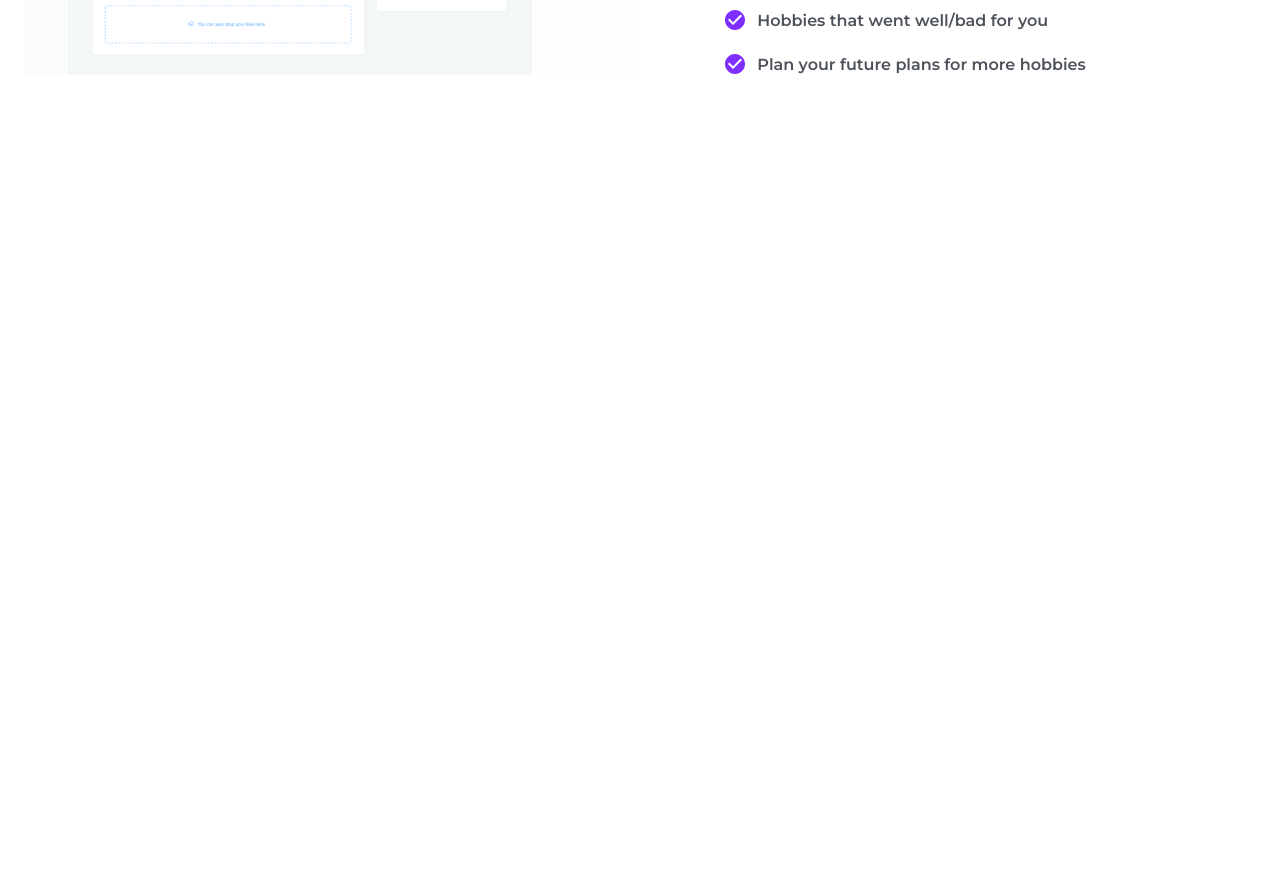
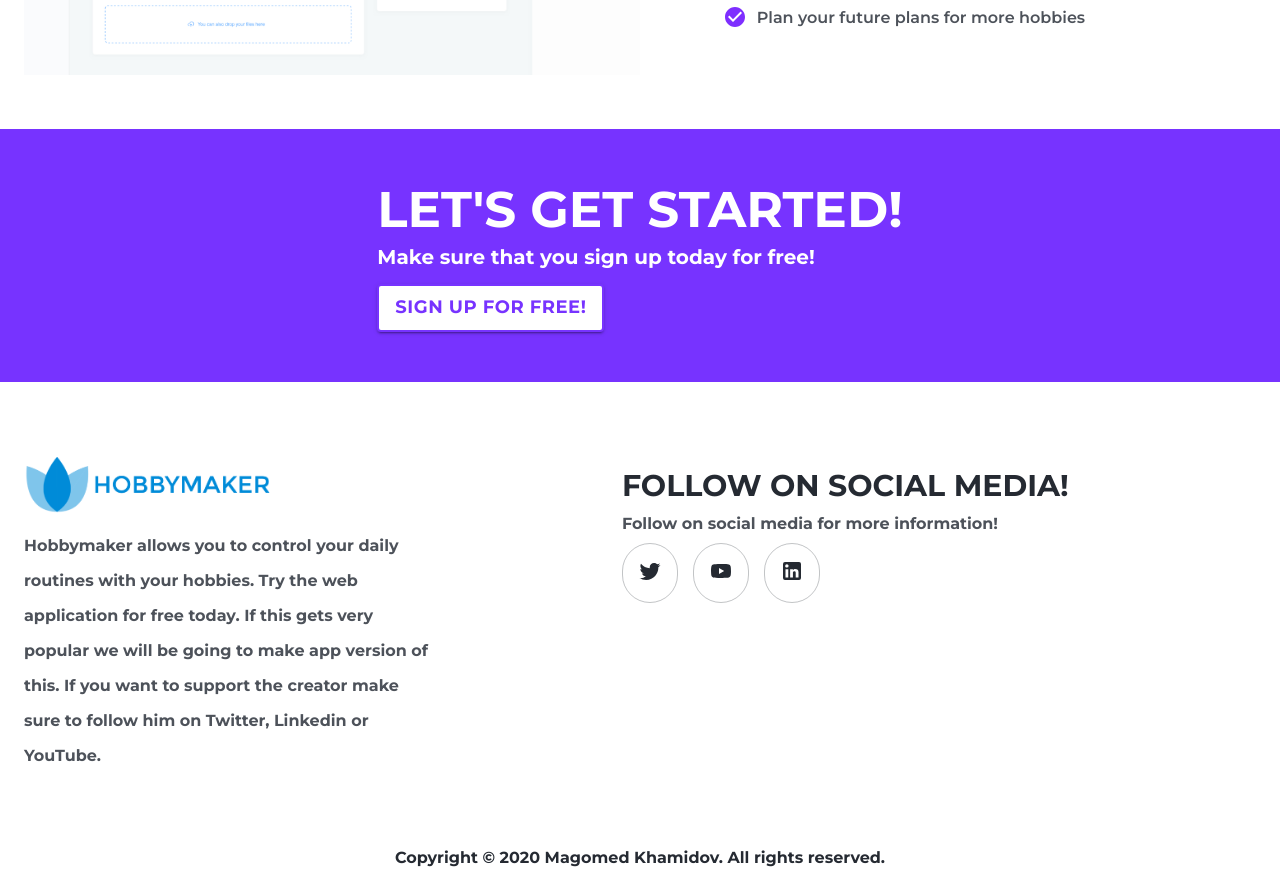
Before and after one commit to KosmosKey/HobbyMaker, a React (Create React App) app in the folder client/: page / in a window 1280 px wide. Shown: the part 1944-2836 px from the top of the page. Before the commit the page ends 2023 px from the top, so only its background shows below. Built offline with nearby package versions, Linux system fonts and the light colour scheme.

Commit message:
Finished with Home section. Moving to redux

```diff
--- a/client/package.json
+++ b/client/package.json
@@ -13,7 +13,10 @@
     "react": "^16.13.1",
     "react-bootstrap": "^1.3.0",
     "react-dom": "^16.13.1",
-    "react-scripts": "3.4.1"
+    "react-redux": "^7.2.1",
+    "react-scripts": "3.4.1",
+    "redux": "^4.0.5",
+    "redux-thunk": "^2.3.0"
   },
   "scripts": {
     "start": "react-scripts start",
--- a/client/src/components/Home/Home.js
+++ b/client/src/components/Home/Home.js
@@ -5,8 +5,11 @@ import firstSvg from "../../Logo/svg1.png";
 import secondSvg from "../../Logo/svg2.png";
 import Event from "../../Logo/Event1.png";
 import thirdSvg from "../../Logo/svg3.png";
-import BookmarkIcon from "@material-ui/icons/Bookmark";
+import iPhoneTwo from "../../Logo/iPhoneTwo.png";
+import LogoBlue from "../../Logo/LogoBlue.png";
 import CheckCircleIcon from "@material-ui/icons/CheckCircle";
+import YouTubeIcon from "@material-ui/icons/YouTube";
+import LinkedInIcon from "@material-ui/icons/LinkedIn";
 import TwitterIcon from "@material-ui/icons/Twitter";
 import { Grid, Container, Button } from "@material-ui/core";
 import "./Home.scss";
@@ -132,14 +135,7 @@ function Home() {
       <div className="Home__SetContactGoal">
         <Container>
           <Grid container justify="center">
-            <Grid
-              item
-              direction="row"
-              justify="center"
-              alignItems="center"
-              lg={6}
-              sm={6}
-            >
+            <Grid item lg={6} sm={6}>
               <div className="Home__SetGoalsForHobi">
                 <h1 className="Home__TitleSet">
                   Set your self future goals with
@@ -166,7 +162,7 @@ function Home() {
                 </Button>
               </div>
             </Grid>
-            <Grid item direction="row" alignItems="center" lg={6} sm={6}>
+            <Grid item lg={6} sm={6}>
               <img
                 src={Event}
                 alt="Image_column"
@@ -178,7 +174,7 @@ function Home() {
       </div>
       <section className="Home__SectionBenefits">
         <Container>
-          <Grid container justify="center" alignItems="center">
+          <Grid container justify="center">
             <Grid item lg={6} md={6} sm={6}>
               <img
                 src={Event}
@@ -198,7 +194,7 @@ function Home() {
               className="Home__gridSystemFourth"
             >
               <div className="Home__SetYourSelfGoal">
-                <h1>Explore tha hobbymaker app</h1>
+                <h1>Explore the hobbymaker app</h1>
                 <div className="Home__ListOfGroup">
                   <p className="Home__QuoteParagraph">
                     "People with great passion can make the impossible happen".
@@ -210,10 +206,7 @@ function Home() {
                       <CheckCircleIcon className="Home__icons" />
                       The web app is free to use
                     </li>
-                    <li className="Home__UnlistItems">
-                      <CheckCircleIcon className="Home__icons" />
-                      Your hobbies and interests
-                    </li>
+
                     <li className="Home__UnlistItems">
                       <CheckCircleIcon className="Home__icons" />
                       Having a plan for your hobbies
@@ -235,6 +228,71 @@ function Home() {
           </Grid>
         </Container>
       </section>
+
+      <section className="Home__GetStartedToday">
+        <Container>
+          <Grid container spacing={0} justify="center" alignItems="center">
+            <Grid item container lg={8} md={8} sm={12} xs={12} justify="center">
+              <div className="Home__LETSGET">
+                <h1>LET'S GET STARTED!</h1>
+                <p>Make sure that you sign up today for free!</p>
+                <Button variant="contained" color="primary">
+                  Sign up for free!
+                </Button>
+              </div>
+            </Grid>
+            <Grid item className="Home__DeleteGrid" lg={4} md={4}>
+              <img
+                src={iPhoneTwo}
+                alt="iPhoneTwo"
+                className="Home__GetStartediPhone"
+              />
+            </Grid>
+          </Grid>
+        </Container>
+      </section>
+      <footer className="Home__Footer">
+        <Container>
+          <Grid container justify="center">
+            <Grid item lg={4} md={6}>
+              <div className="Home__FooterLogoInfo">
+                <img
+                  src={LogoBlue}
+                  className="Home__FooterLogo"
+                  alt="logo_blue"
+                />
+                <p>
+                  Hobbymaker allows you to control your daily routines with your
+                  hobbies. Try the web application for free today. If this gets
+                  very popular we will be going to make app version of this. If
+                  you want to support the creator make sure to follow him on
+                  Twitter, Linkedin or YouTube.
+                </p>
+              </div>
+            </Grid>
+            <Grid item container justify="center" lg={8}>
+              <div className="Home__SocialSection">
+                <h1>FOLLOW ON SOCIAL MEDIA!</h1>
+                <p>Follow on social media for more information!</p>
+                <div className="Home__FooterSocialMedias">
+                  <div className="Home__SocialIcons">
+                    <TwitterIcon />
+                  </div>
+                  <div className="Home__SocialIcons">
+                    <YouTubeIcon />
+                  </div>
+                  <div className="Home__SocialIcons">
+                    <LinkedInIcon />
+                  </div>
+                </div>
+              </div>
+            </Grid>
+          </Grid>
+          <p className="Home__CopyrightText">
+            Copyright © 2020 Magomed Khamidov. All rights reserved.
+          </p>
+        </Container>
+      </footer>
     </div>
   );
 }
--- a/client/src/components/Home/Home.scss
+++ b/client/src/components/Home/Home.scss
@@ -140,6 +140,7 @@
   .Home__SetGoalsForHobi {
     max-width: 550px;
 
+
     h1 {
       margin-bottom: 15px;
       color: #252A32;
@@ -222,6 +223,8 @@
 
 
   .Home__ListOfGroup {
+    margin-bottom: 40px;
+
     .Home__UnlistItems {
       display: flex;
       font-weight: 600;
@@ -276,8 +279,143 @@
         height: auto;
       }
     }
+  }
+}
+
+.Home__GetStartedToday {
+  max-width: 100%;
+  margin-top: 50px !important;
+  background: #7733FF;
+
+  h1 {
+    font-size: 70px;
+    color: white;
+
+  }
+
+  p {
+    color: white;
+    font-weight: 700;
+    font-size: 20px;
+    margin-top: 5px;
+  }
+
+  Button {
+    font-size: 18px;
+    font-weight: 700;
+    background: white;
+    margin-top: 15px;
+    color: #7733FF;
+    transition: 350ms ease;
+    border: 2px solid #7733FF;
+
+  }
+
+  Button:hover {
+    background: #7E2EFF;
+    color: white;
+    border: 2px solid white;
+  }
+
+  .Home__GetStartediPhone {
+    padding-top: 40px;
+    padding-bottom: 40px;
+    max-width: 100%;
+    height: auto;
+  }
+}
+
+.Home__Footer {
+  margin-top: 75px;
+
+  .Home__CopyrightText {
+    margin-top: 75px;
+    margin-bottom: 25px;
+    text-align: center;
+    color: #252A32;
+    font-weight: 700;
+    font-size: px;
+  }
+
+  .Home__FooterLogo {
+    margin-bottom: 10px;
+  }
+
+  .Home__FooterLogoInfo {
+
+    p {
+      font-weight: 700;
+      color: #4d525a;
+      line-height: 35px;
+    }
+  }
+
+  .Home__SocialSection {
+    margin-top: 10px;
+
+    p {
+      margin-top: 10px;
+      margin-bottom: 10px;
+      font-weight: 700;
+      color: #4d525a;
+    }
+
+    h1 {
+      color: #252A32;
+      font-size: 30px;
+    }
 
 
+  }
+
+  .Home__FooterLogo {
+    max-width: 250px;
+    height: auto;
+  }
+
+  .Home__FooterSocialMedias {
+    display: flex;
+
+    .Home__SocialIcons {
+      padding: 15px;
+      border: 1px solid #4d525a57;
+      margin-right: 15px;
+      border-radius: 50px;
+      color: #252A32;
+      cursor: pointer;
+      transition: 350ms ease;
+    }
+
+    .Home__SocialIcons:hover {
+      background: #7733FF;
+      color: white;
+
+    }
+  }
+}
+
+
+@media screen and (max-width: 339px) {
+  .Home__LETSGET {
+    h1 {
+      font-size: 25px !important;
+    }
+
+    p {
+      font-size: 13px !important;
+    }
+  }
+}
+
+@media screen and (max-width: 367px) {
+  .Home__Text_Presentation {
+    .Home__GetStarted {
+      font-size: 12px !important;
+    }
+
+    .Home__LogIn {
+      font-size: 12px !important;
+    }
   }
 }
 
@@ -305,3 +443,51 @@
     }
   }
 }
+
+
+
+@media screen and (max-width: 1300px) {
+  .Home__GridReduce {
+    width: 10px !important;
+  }
+
+  .Home__GetStartedToday {
+    padding-top: 50px;
+    padding-bottom: 50px;
+
+    h1 {
+      font-size: 50px;
+    }
+  }
+
+
+  .Home__DeleteGrid {
+    display: none !important;
+  }
+}
+
+@media screen and (max-width: 959px) {
+  .Home__GetStartedToday {
+    text-align: center;
+
+    p {
+      font-size: 15px;
+    }
+
+    h1 {
+      font-size: 60px;
+    }
+  }
+}
+
+@media screen and (max-width: 1279px) {
+  .Home__FooterLogoInfo {
+    margin-bottom: 35px;
+  }
+}
+
+@media screen and (max-width: 599px) {
+  .Home__ButtonSignUp {
+    margin-bottom: 20px !important;
+  }
+}
--- a/client/src/components/Navbar/NavigationBar.js
+++ b/client/src/components/Navbar/NavigationBar.js
@@ -2,7 +2,7 @@ import React, { useEffect, useState } from "react";
 import "./NavigationBar.scss";
 import AppBar from "@material-ui/core/AppBar";
 import Toolbar from "@material-ui/core/Toolbar";
-import { Button, IconButton } from "@material-ui/core";
+import { Button } from "@material-ui/core";
 import MenuIcon from "@material-ui/icons/Menu";
 import LogoBlue from "../../Logo/LogoBlue.png";
 import WhiteBlue from "../../Logo/Logo-with-white-text.png";
```
Also changed, not shown: client/src/Logo/iPhoneTwo.png (added), 1 other file (tests, documents, lock files or other folders).
